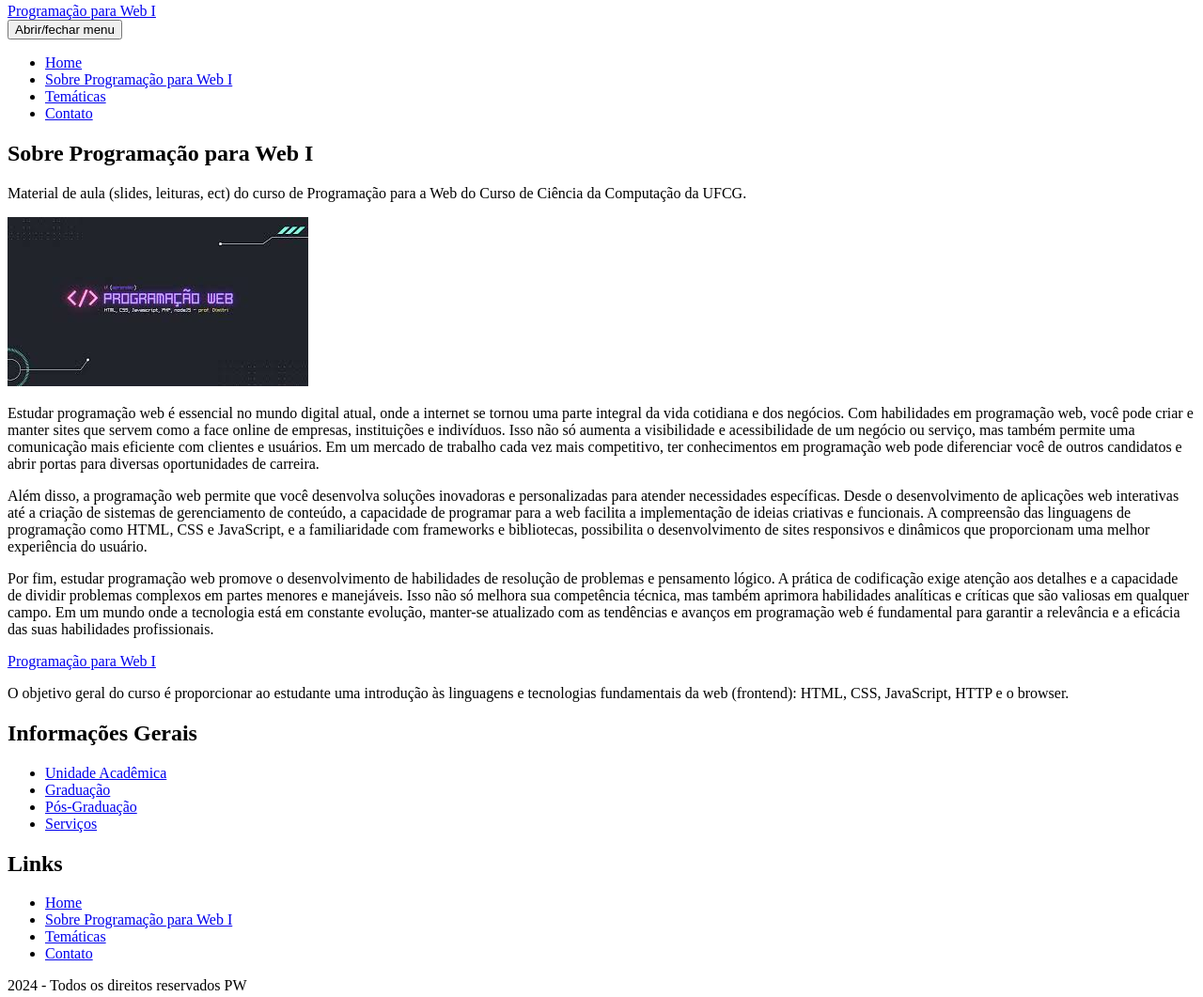
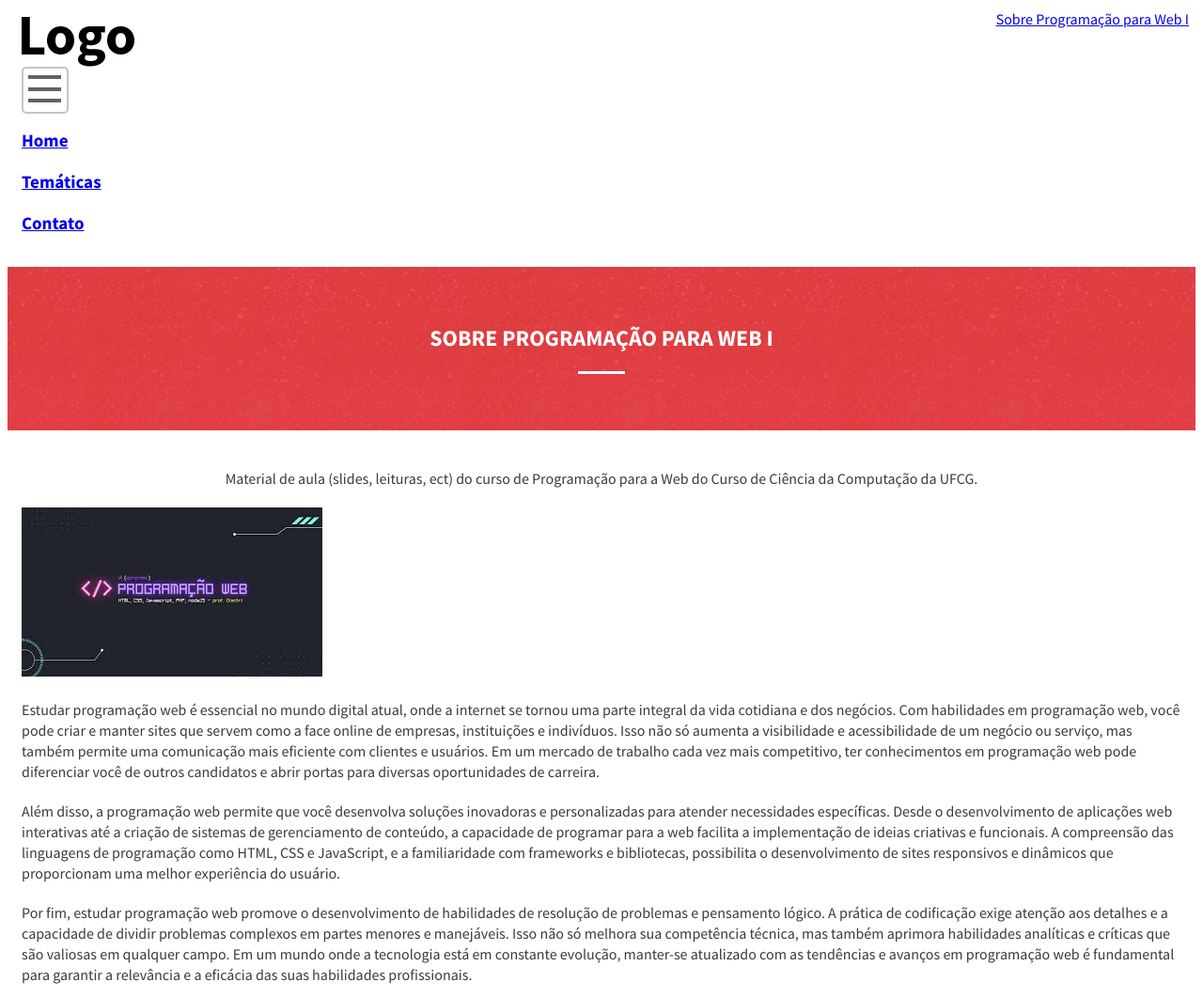
Before and after one commit to Jvitorsouz/ProgWeb1, a plain HTML site: page rascunho/ex3/Projeto_treino/sobre.html in a window 1280 px wide. Shown: the part 5-1066 px from the top of the page at 94% size. Drawn offline with Linux system fonts and the light colour scheme.

Commit message:
Subindo exs

```diff
--- /dev/null
+++ b/cursoFerias/atividades/ex1/style.css
@@ -0,0 +1,18 @@
+body{
+    background-color: #2c3e50;
+    color: white;
+}
+
+h2{
+    background-color: #f1c40f;
+    color: black;
+    border: 1px solid black;
+}
+
+h3{
+    color: #f1c40f;
+}
+
+#astronomy-class{
+    color: #e74c3c;
+}
--- /dev/null
+++ b/cursoFerias/atividades/ex2/style.css
@@ -0,0 +1,24 @@
+body{
+    margin: 0px 200px 0px 200px;
+}
+
+.post-container{
+    background-color: #fffafa;
+}
+
+.post{
+    padding: 20px 50px 10px 30px;
+}
+
+h1{
+    font-family: 'Montserrat', sans-serif;
+}
+
+.date{
+    font-family: 'Roboto', sans-serif;
+    color: #008080;
+}
+
+.post-content{
+    font-family: 'Open Sans', sans-serif;
+}
--- a/rascunho/ex3/Projeto_treino/css/style.css
+++ b/rascunho/ex3/Projeto_treino/css/style.css
@@ -118,3 +118,71 @@ body{
     margin-top: 40px;
     margin-bottom: 20px;
 }
+
+
+.pagina-cabecalho{
+    background-color: #dd3f3f;
+    background-image: url(../../img_faltantes/cabecalho-pagina-bg.jpg);
+    background-attachment: fixed;
+    color: #fff;
+    padding-top: 40px;
+    padding-bottom: 40px;
+}
+
+.pagina-cabecalho_titulo{
+    text-align: center;
+    text-transform: uppercase;
+}
+
+.pagina-cabecalho_titulo::after{
+    content: ' ';
+    display: block;
+    width: 50px;
+    height: 3px;
+    background-color: #fff;
+    margin: 0 auto;
+    margin-top: 20px;
+}
+
+img{
+    max-width: 100%;
+    height: auto;
+}
+
+.pagina-conteudo{
+    padding: 15px;
+    padding-top: 20px;
+    padding-bottom: 25px;
+}
+
+.pagina-conteudo p{
+    color: #3a3a3a;
+    line-height: 22px;
+    margin-top: 20px;
+    margin-bottom: 20px;
+}
+
+.text-center{
+    text-align: center;
+}
+
+.lista-tematicas{
+    list-style: none;
+    padding: 0;
+}
+
+.lista-tematicas__item{
+    margin-left: -15px;
+    margin-right: -15px;
+}
+
+.lista-tematicas__item a{
+    text-decoration: none;
+}
+
+.lista-tematicas__titulo{
+    color: #000;
+    font-size: 18px;
+    margin-left: 15px;
+    border-left: 1px solid #000;
+}
--- a/rascunho/ex3/Projeto_treino/sobre.html
+++ b/rascunho/ex3/Projeto_treino/sobre.html
@@ -5,60 +5,61 @@
     <!--width: largura para se adaptar ao dispositivo-->
     <!--initial-scale: definido como 1.0 para não iniciar com zoom-->
     <meta name="viewport" content="width=device-width, initial-scale=1.0">
+    <link rel="stylesheet" href="css/style.css">
     <title>Programação para Web I</title>
 </head>
 <body>
-    <header>
-        <a href="index.html">Programação para Web I</a>
-        <nav>
-            <button>Abrir/fechar menu</button>
-            <ul>
-                <li><a href="index.html">Home</a></li>
-                <li><a href="sobre.html">Sobre Programação para Web I</a></li>
-                <li><a href="tematicas.html">Temáticas</a></li>
-                <li><a href="contatos.html">Contato</a></li>
+    <header class="cabecalho">
+        <h1 class="logo">Programação para web I</h1>
+        <nav class="menu-principal">
+            <button class="menu-principal__btn">Abrir/fechar Menu</button>
+            <ul class="menu-principal__lista">
+                <li class="menu-principal__item"><a href="index.html">Home</a></li>
+                <li class="menu-principal__item--atual"><a href="sobre.html">Sobre Programação para Web I</a></li>
+                <li class="menu-principal__item"><a href="tematicas.html">Temáticas</a></li>
+                <li class="menu-principal__item"><a href="contatos.html">Contato</a></li>
             </ul>
         </nav>
     </header>
     <main>
         <article>
-            <header><h1>Sobre Programação para Web I</h1></header>
+            <header class="pagina-cabecalho"><h1 class="pagina-cabecalho_titulo">Sobre Programação para Web I</h1></header>
         </article>
-        <section>
-            <p>Material de aula (slides, leituras, ect) do curso de Programação para a Web do Curso de Ciência da Computação da UFCG.</p>
+        <section class="pagina-conteudo">
+            <p class="text-center">Material de aula (slides, leituras, ect) do curso de Programação para a Web do Curso de Ciência da Computação da UFCG.</p>
             <img src="img/pw_I.jpg" alt="Assuntos de PW I">
             <p>Estudar programação web é essencial no mundo digital atual, onde a internet se tornou uma parte integral da vida cotidiana e dos negócios. Com habilidades em programação web, você pode criar e manter sites que servem como a face online de empresas, instituições e indivíduos. Isso não só aumenta a visibilidade e acessibilidade de um negócio ou serviço, mas também permite uma comunicação mais eficiente com clientes e usuários. Em um mercado de trabalho cada vez mais competitivo, ter conhecimentos em programação web pode diferenciar você de outros candidatos e abrir portas para diversas oportunidades de carreira.</p>
             <p>Além disso, a programação web permite que você desenvolva soluções inovadoras e personalizadas para atender necessidades específicas. Desde o desenvolvimento de aplicações web interativas até a criação de sistemas de gerenciamento de conteúdo, a capacidade de programar para a web facilita a implementação de ideias criativas e funcionais. A compreensão das linguagens de programação como HTML, CSS e JavaScript, e a familiaridade com frameworks e bibliotecas, possibilita o desenvolvimento de sites responsivos e dinâmicos que proporcionam uma melhor experiência do usuário.</p>
             <p>Por fim, estudar programação web promove o desenvolvimento de habilidades de resolução de problemas e pensamento lógico. A prática de codificação exige atenção aos detalhes e a capacidade de dividir problemas complexos em partes menores e manejáveis. Isso não só melhora sua competência técnica, mas também aprimora habilidades analíticas e críticas que são valiosas em qualquer campo. Em um mundo onde a tecnologia está em constante evolução, manter-se atualizado com as tendências e avanços em programação web é fundamental para garantir a relevância e a eficácia das suas habilidades profissionais.</p>
         </section>
     </main>
-    <footer>
-        <div>
-            <div>
+    <footer class="rodape">
+        <div class="rodape__linha-1">
+            <div class="rodape_coluna">
                 <a href="index.html">Programação para Web I</a>
                 <p>O objetivo geral do curso é proporcionar ao estudante uma introdução às linguagens e tecnologias fundamentais da web (frontend): HTML, CSS, JavaScript, HTTP e o browser.</p>
             </div>
-            <div>
-                <h2>Informações Gerais</h2>
-                <ul>
-                    <li><a href="https://www.computacao.ufcg.edu.br/unidade-acad%C3%AAmica">Unidade Acadêmica</a></li>
-                    <li><a href="https://www.computacao.ufcg.edu.br/graduacao">Graduação</a></li>
-                    <li><a href="https://www.computacao.ufcg.edu.br/mestrado-e-doutorado">Pós-Graduação</a></li>
-                    <li><a href="https://www.computacao.ufcg.edu.br/serviços">Serviços</a></li>
+            <div class="rodape_coluna">
+                <h2 class="rodape__titulo">Informações Gerais</h2>
+                <ul class="rodape__lista-links">
+                    <li class="rodape__lista-links__item"><a href="https://www.computacao.ufcg.edu.br/unidade-acad%C3%AAmica">Unidade Acadêmica de Sistemas e Computação</a></li>
+                    <li class="rodape__lista-links__item"><a href="https://www.computacao.ufcg.edu.br/graduacao">Graduação</a></li>
+                    <li class="rodape__lista-links__item"><a href="https://www.computacao.ufcg.edu.br/mestrado-e-doutorado">Pós-Graduação</a></li>
+                    <li class="rodape__lista-links__item"><a href="https://www.computacao.ufcg.edu.br/servi%C3%A7os">Serviços</a></li>
                 </ul>
             </div>
-            <div>
-                <h2>Links</h2>
-                <ul>
-                    <li><a href="index.html">Home</a></li>
-                    <li><a href="sobre.html">Sobre Programação para Web I</a></li>
-                    <li><a href="tematicas.html">Temáticas</a></li>
-                    <li><a href="contatos.html">Contato</a></li>
+            <div class="rodape_coluna">
+                <h2 class="rodape__titulo">Links</h2>
+                <ul class="rodape__lista-links">
+                    <li class="rodape__lista-links__item"><a href="index.html">Home</a></li>
+                    <l class="rodape__lista-links__item"><a href="sobre.html">Sobre Programação para Web I</a></li>
+                    <li class="rodape__lista-links__item"><a href="tematicas.html">Temáticas</a></li>
+                    <li class="rodape__lista-links__item"><a href="contatos.html">Contato</a></li>
                 </ul>
             </div>
         </div>
-        <div>
-            2024 - Todos os direitos reservados PW
+        <div class="rodape__linha-2">
+            <p>Todos os direitos reservados PW.</p>
         </div>
     </footer>
 </body>
```
Also changed, not shown: cursoFerias/atividades/ex1/index.html (added, +36 -0 lines), cursoFerias/atividades/ex2/index.html (added, +37 -0 lines), rascunho/ex3/Projeto_treino/contatos.html (+29 -26 lines), rascunho/ex3/Projeto_treino/tematicas.html (+42 -41 lines).
